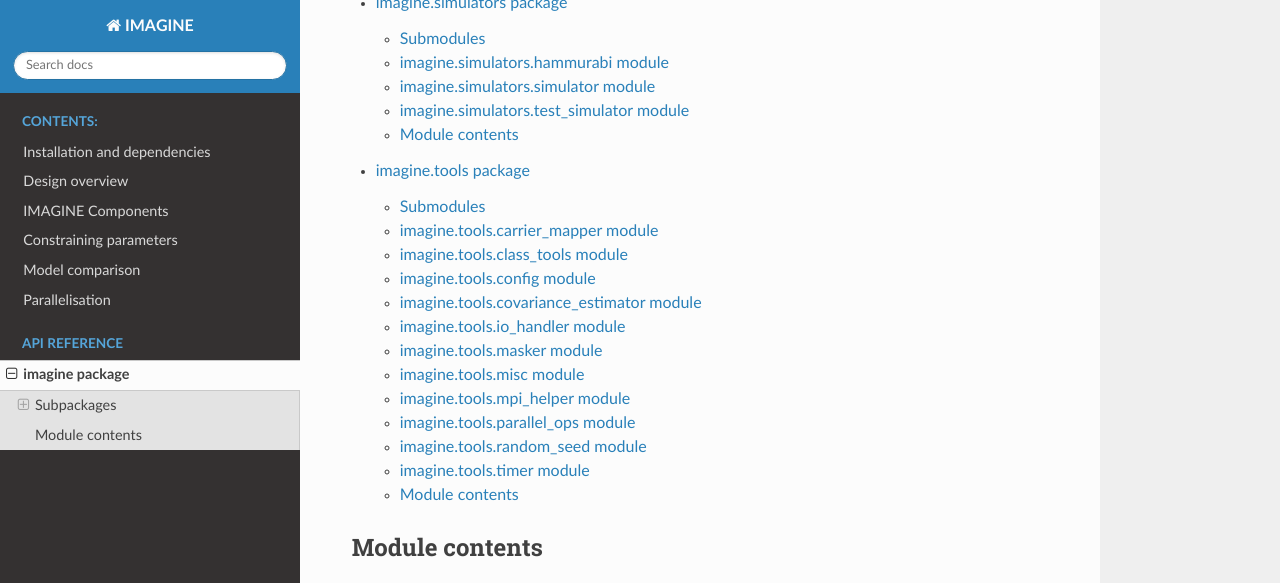
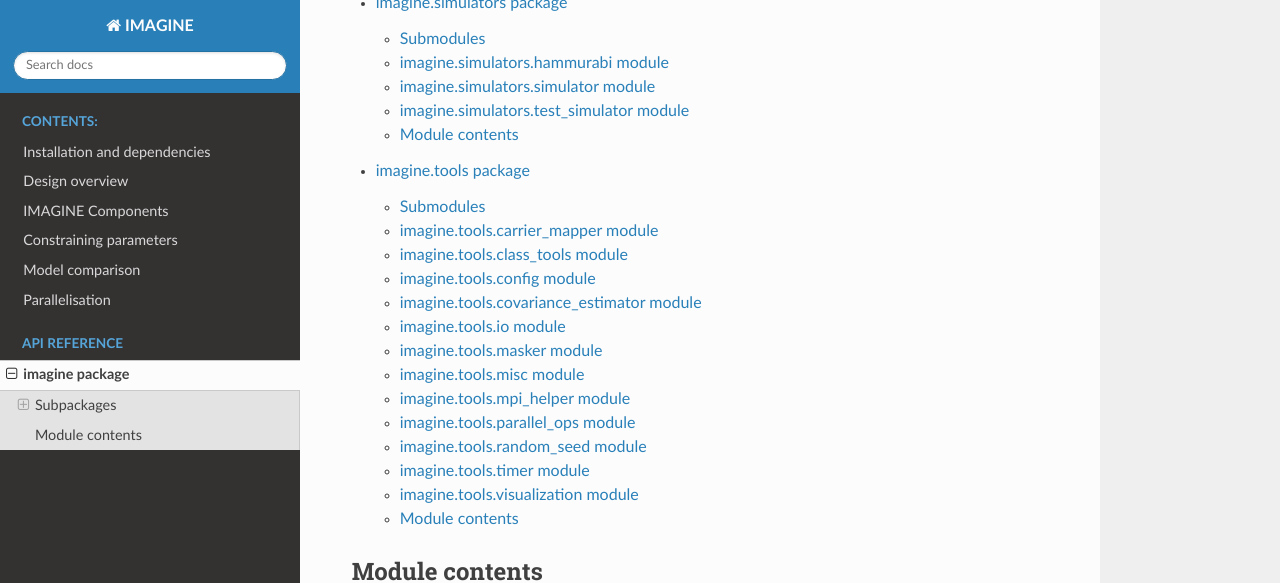
Before and after one commit to IMAGINE-Consortium/imagine, a Sphinx documentation site: the page built from doc/source/imagine.rst, in a window 1280 px wide and 900 px high, scrolled down 1365 px, cut to the strip 0-583 px from the top of the window. Built offline with Sphinx 7.4.7 and the Read the Docs theme 2.0.0, drawn with Linux system fonts in a browser that asks for light colours; pages that are not in the unit, such as notebooks, are missing from menus.

```diff
--- a/doc/source/imagine.tools.rst
+++ b/doc/source/imagine.tools.rst
@@ -36,10 +36,10 @@ imagine.tools.covariance\_estimator module
    :undoc-members:
    :show-inheritance:
 
-imagine.tools.io\_handler module
---------------------------------
+imagine.tools.io module
+-----------------------
 
-.. automodule:: imagine.tools.io_handler
+.. automodule:: imagine.tools.io
    :members:
    :undoc-members:
    :show-inheritance:
@@ -92,6 +92,14 @@ imagine.tools.timer module
    :undoc-members:
    :show-inheritance:
 
+imagine.tools.visualization module
+----------------------------------
+
+.. automodule:: imagine.tools.visualization
+   :members:
+   :undoc-members:
+   :show-inheritance:
+
 
 Module contents
 ---------------
--- a/doc/source/index.rst
+++ b/doc/source/index.rst
@@ -57,6 +57,7 @@ please refer to the
    tutorial_hammurabi
    tutorial_priors
    tutorial_masks
+   tutorial_five
 
 
 .. toctree::
```
Also changed, not shown: 3 other files.
